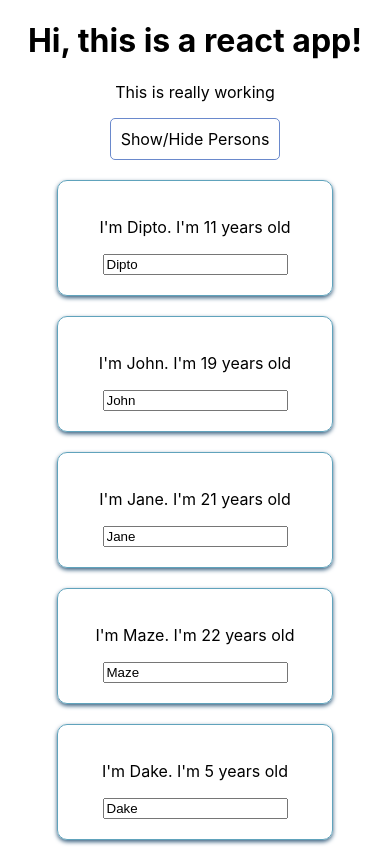
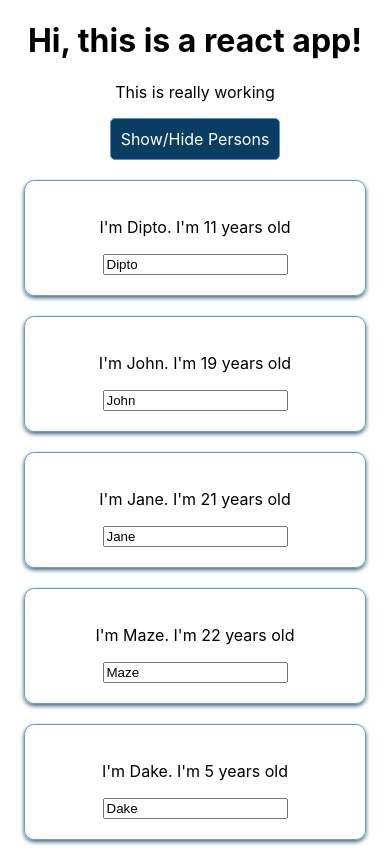
Before and after one commit to dipto0321/react-learn-app, a React (Create React App) app: page / in a window 390 px wide. Both pictures are taken after a click on the button "Show/Hide Persons". Built offline with nearby package versions, Linux system fonts and the light colour scheme.

Commit message:
Add css module
- Add media query to play with css module feature of react

```diff
--- a/src/components/App/App.css
+++ /dev/null
@@ -1,3 +0,0 @@
-.App {
-  text-align: center;
-}
--- a/src/components/App/App.js
+++ b/src/components/App/App.js
@@ -1,5 +1,5 @@
 import React, { Component } from "react";
-import "./App.css";
+import styles from "./App.module.css";
 import Person from "../Person/Person";
 
 class App extends Component {
@@ -33,17 +33,8 @@ class App extends Component {
   };
 
   render() {
-    const styleBtn = {
-      backgroundColor: "#4a69bd",
-      font: "inherit",
-      border: "1px solid #6a89cc",
-      padding: 10,
-      cursor: "pointer",
-      borderRadius: 5,
-      color: "#fff"
-    };
-
     let persons = null;
+    let btnClass = "";
 
     if (this.state.showPersons) {
       persons = (
@@ -63,15 +54,14 @@ class App extends Component {
           ))}
         </div>
       );
-      styleBtn.backgroundColor = "#fff";
-      styleBtn.color = "#000";
+      btnClass = styles.Show;
     }
 
     return (
-      <div className="App">
+      <div className={styles.App}>
         <h1>Hi, this is a react app!</h1>
         <p>This is really working</p>
-        <button style={styleBtn} onClick={this.togglePersonsHandler}>
+        <button className={btnClass} onClick={this.togglePersonsHandler}>
           Show/Hide Persons
         </button>
         {persons}
--- /dev/null
+++ b/src/components/App/App.module.css
@@ -0,0 +1,24 @@
+.App {
+  text-align: center;
+}
+
+.App button {
+  background-color: #4a69bd;
+  font: inherit;
+  border: 1px solid #6a89cc;
+  padding: 10px;
+  cursor: pointer;
+  border-radius: 5px;
+  color: #fff;
+}
+.App button:hover {
+  background-color: #fff;
+  color: #4a69bd;
+}
+.App button.Show {
+  background-color: #0a3d62;
+}
+.App button.Show:hover {
+  background-color: #fff;
+  color: #0a3d62;
+}
--- a/src/components/Person/Person.js
+++ b/src/components/Person/Person.js
@@ -1,9 +1,9 @@
 import React from "react";
-import "./Person.css";
+import styles from "./Person.module.css";
 
 const person = props => {
   return (
-    <div className="Person">
+    <div className={styles.Person}>
       <p onClick={props.click}>
         I'm {props.name}. I'm {props.age} years old
       </p>
--- a/src/components/Person/Person.css
+++ b/src/components/Person/Person.module.css
@@ -1,8 +1,14 @@
 .Person {
-  width: 60%;
+  width: 300px;
   margin: 20px auto;
   border: 1px solid #60a3bc;
   border-radius: 10px;
   box-shadow: 0 2px 4px #3c6382;
   padding: 20px;
 }
+
+@media (min-width: 500px) {
+  .Person {
+    width: 80%;
+  }
+}
```
Also changed, not shown: 2 other files (tests, documents, lock files or other folders).
